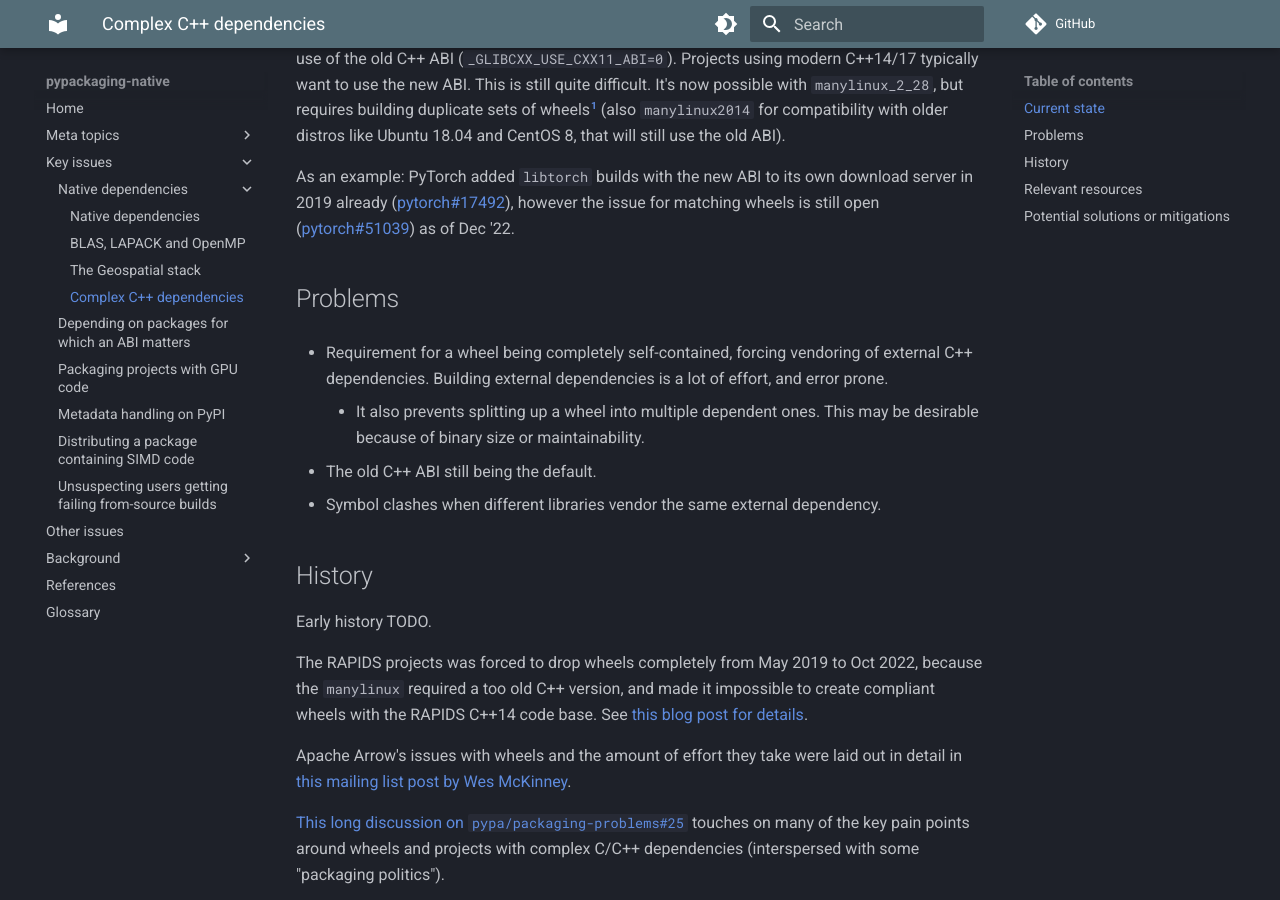
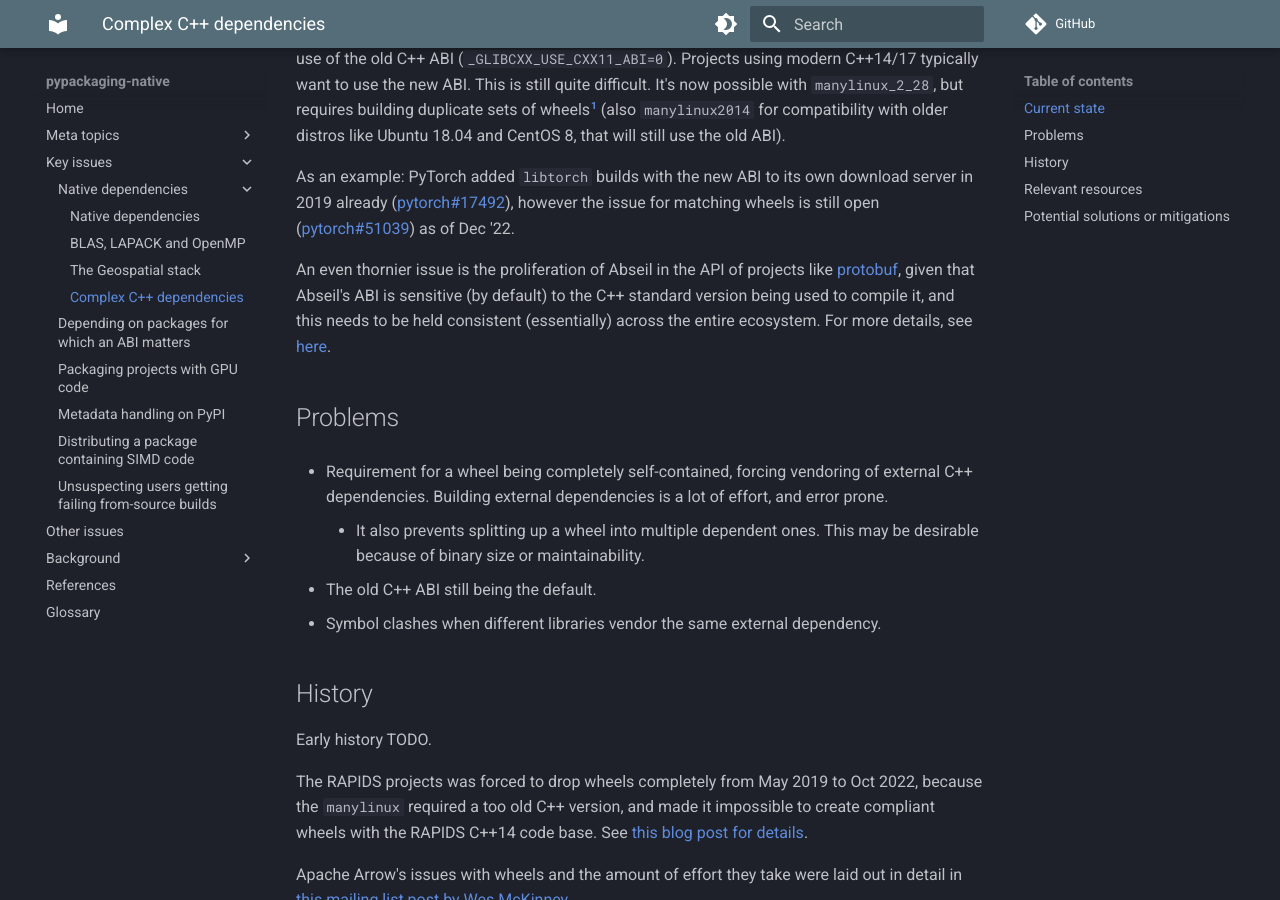
Before and after one commit to pypackaging-native/pypackaging-native, an MkDocs documentation site: the page built from docs/key-issues/native-dependencies/cpp_deps.md, in a window 1280 px wide and 900 px high, scrolled down 1753 px. Built offline with MkDocs 1.6.1 and Material for MkDocs 9.7.7, drawn with Linux system fonts in a browser that asks for light colours; comment, search, counter and statistics services are not loaded.

Commit message:
minor additions

```diff
--- a/docs/key-issues/native-dependencies/cpp_deps.md
+++ b/docs/key-issues/native-dependencies/cpp_deps.md
@@ -207,6 +207,11 @@ issue for matching wheels is still open
     and [pytorch#51039](https://github.com/pytorch/pytorch/issues/51039#issuecomment-1183263853)
     for details.
 
+An even thornier issue is the proliferation of Abseil in the API of projects
+like [protobuf](https://developers.google.com/protocol-buffers/docs/news/2022-08-03),
+given that Abseil's ABI is sensitive (by default) to the C++ standard version
+being used to compile it, and this needs to be held consistent (essentially)
+across the entire ecosystem. For more details, see [here](../../background/binary_interface.md#abseil).
 
 ## Problems
 
```
Also changed, not shown: docs/key-issues/simd_support.md (+4 -0 lines), docs/meta-topics/build_steps_conceptual.md (+6 -1 lines).
